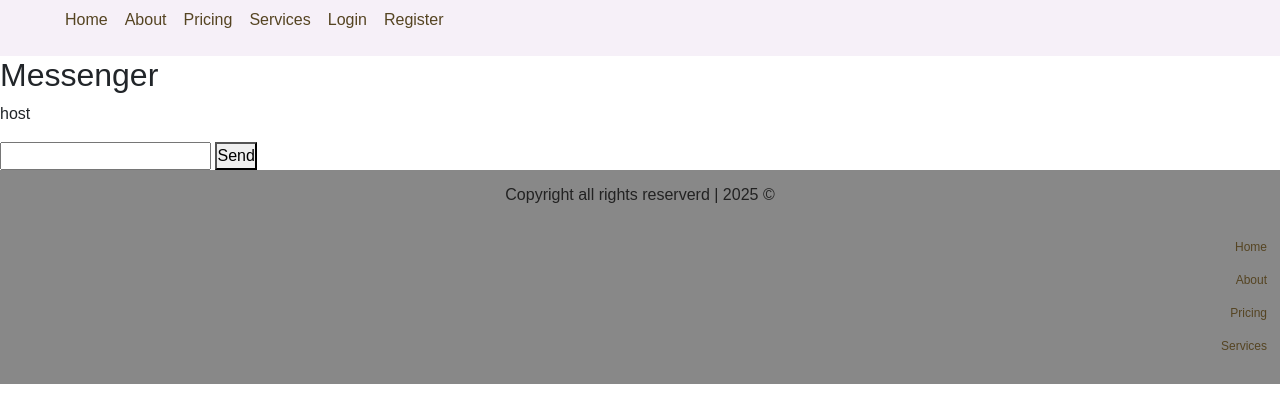
After one commit to SayidboyDev/HSD, a Flask app: page /messenger/HSD/1 in a window 1280 px wide. The commit adds this page. Shown: the top 420 px of the page. Run offline with Flask 3, Linux system fonts and the light colour scheme.

Commit message:
messenger added and configure the base template for it

```diff
--- a/website/templates/domein_selling.html
+++ b/website/templates/domein_selling.html
@@ -39,7 +39,7 @@
 				{% if result['type'] == 'available' %}
 					<p class="container-fluid w-40 m-3" style="padding: 18px; border-radius: 14px; border: 1px solid #444;">{{ result['domein_name'] }} available. Price: {{ result['price'] }}$</p> <a href="{{ url_for('buy', id=1, amount=result['price']) }}"><button class="btn btn-success m-2">Buy</button></a>
 				{% else %}
-					<p class="container-fluid w-40 m-3" style="padding: 18px; border-radius: 14px; border: 1px solid #444;">{{ result['domein_name'] }} already taken</p> <button class="btn btn-success m-2">Buy from owner</button>
+					<p class="container-fluid w-40 m-3" style="padding: 18px; border-radius: 14px; border: 1px solid #444;">{{ result['domein_name'] }} already taken</p> <button class="btn btn-success m-2"><a href="{{ url_for('messenger', user_id=result['owner_id']) }}">Buy from owner</a></button>
 				{% endif %}
 			{% endif %}
 		{% endif %}
--- /dev/null
+++ b/website/templates/messenger_user_interface.html
@@ -0,0 +1,22 @@
+{% extends 'base.html' %}
+
+{% block head %}
+    <title>Messenger | {{ user['username'] }}</title>
+{% endblock %}
+
+{% block content %}
+
+    <h2>Messenger</h2>
+    <h3>{{ user['username'] }}</h3>
+
+    <div class="chat">
+        <p>host</p>
+    </div>
+
+    <form>
+        <input type="text" maxlength="200" name="msg">
+
+        <button>Send</button>
+    </form>
+
+{% endblock %}
--- a/website/templates/payment.html
+++ b/website/templates/payment.html
@@ -259,7 +259,7 @@
 
             <div class="form-group">
                 {% if not carding %}
-                <form action="{{ url_for('payment', carding=0, amount=amount) }}" method="POST">
+                <form action="{{ url_for('payment', carding=0) }}" method="POST">
                 {% else %}
                 <form action="" method="POST">
                 {% endif %}
--- a/website/views.py
+++ b/website/views.py
@@ -63,7 +63,8 @@ def domein_selling():
 
 		if check:
 			result = {'domein_name': f'{domein_name}{subdomein}',
-						'type': 'not available'
+						'type': 'not available',
+						'owner_id': check.user_id
 					}
 		elif not check:
 			result = {'domein_name': f'{domein_name}{subdomein}',
@@ -158,3 +159,10 @@ def payment(carding):
 			return redirect(url_for('home'))
 
 	return render_template('payment.html', carding=0, amount=session['domein_price'])
+
+
+
+@app.route('/messenger/HSD/<int:user_id>')
+def messenger(user_id):
+	user = User.query.get(user_id)
+	return render_template('messenger_user_interface.html', user=user)
```
